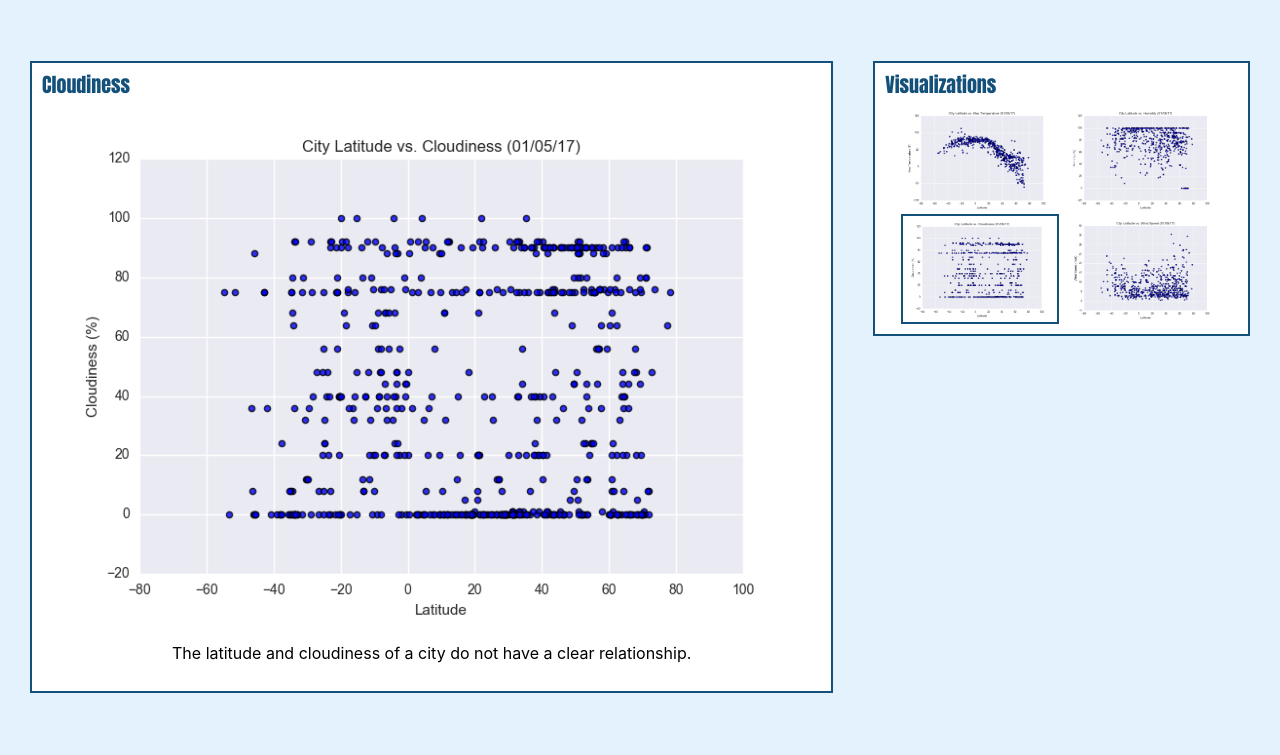
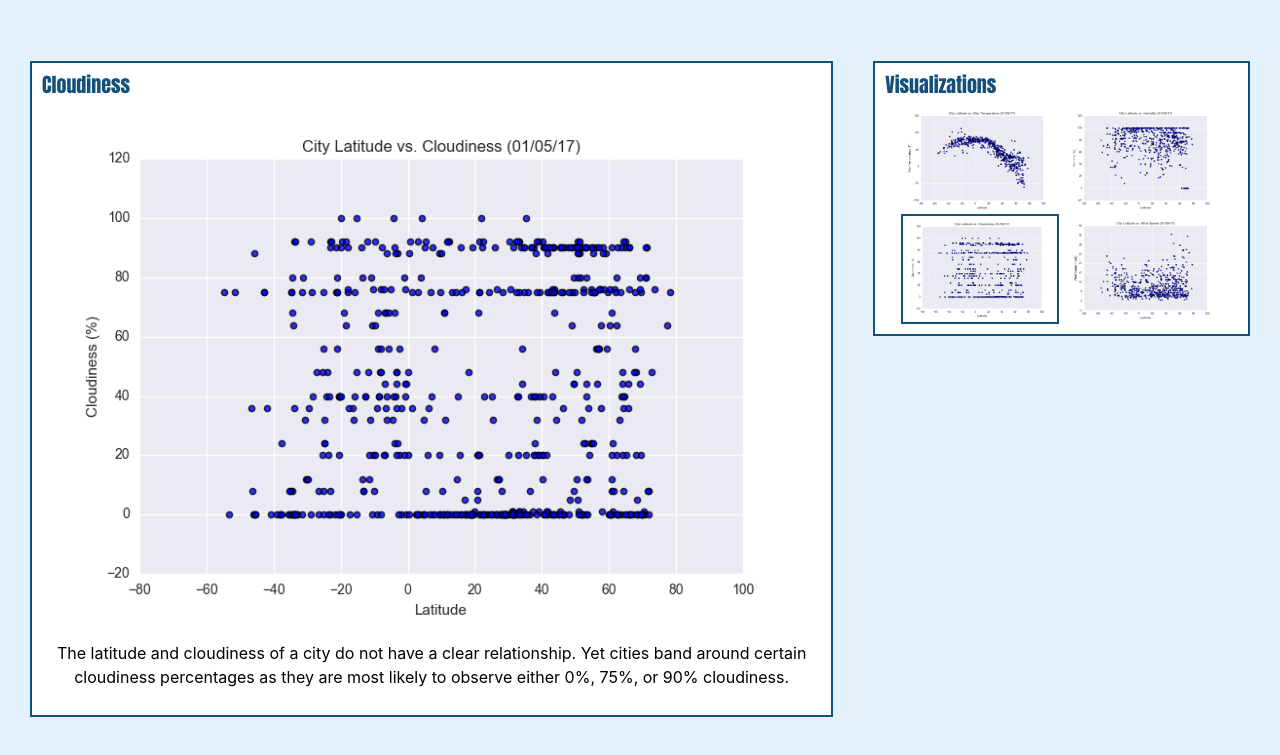
Before and after one commit to kirstenfischl/web-design-challenge, a plain HTML site: page Fig3.html in a window 1280 px wide. Shown: the part 75-830 px from the top of the page. Drawn offline with nearby package versions, Linux system fonts and the light colour scheme.

Commit message:
updated graph descriptions

```diff
--- a/Fig3.html
+++ b/Fig3.html
@@ -45,7 +45,7 @@
         <div class="container1">
             <h1>Cloudiness</h1>
             <img class="imgm" src="Assets/Fig3.png">
-            <p class="center">The latitude and cloudiness of a city do not have a clear relationship.</p>
+            <p class="center">The latitude and cloudiness of a city do not have a clear relationship. Yet cities band around certain cloudiness percentages as they are most likely to observe either 0%, 75%, or 90% cloudiness.</p>
             <div style="clear:both"></div>
         </div>
     </div>
```
Also changed, not shown: Fig4.html (+1 -1 lines).
